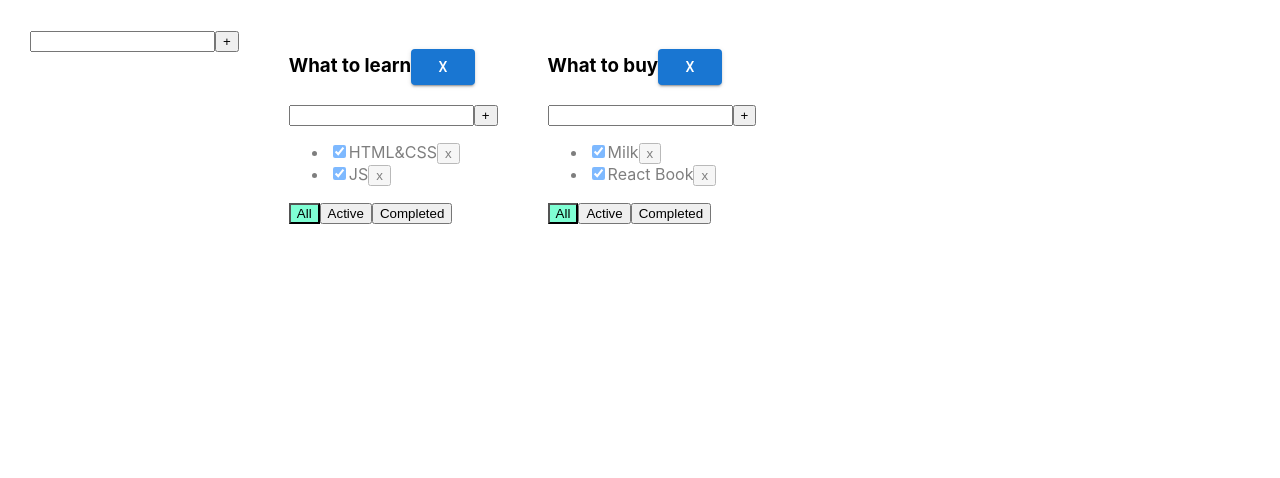
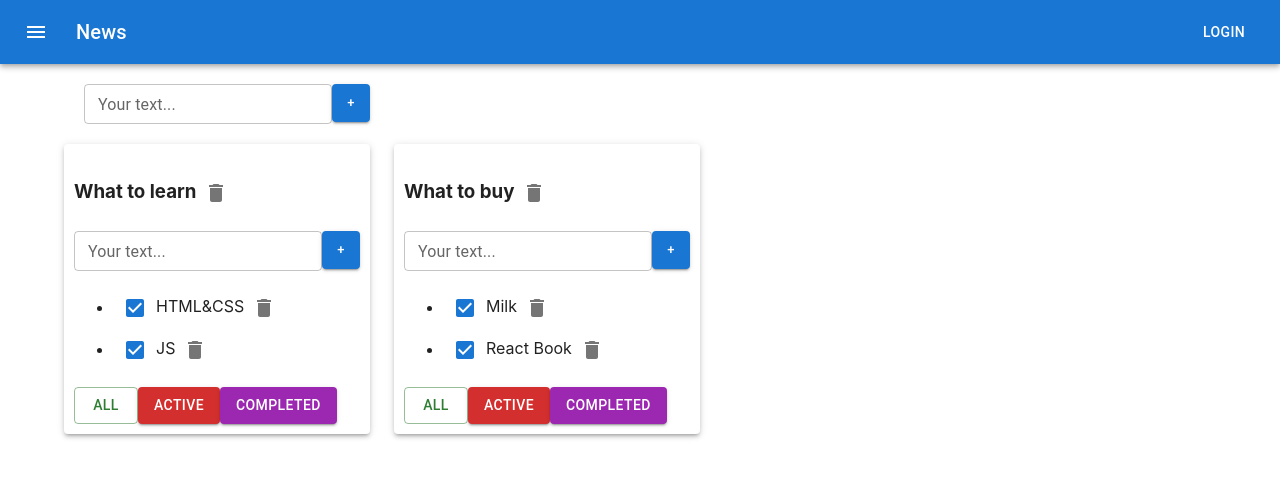
Before and after one commit to MrEvgeniy1989/todolist, a React (Create React App) app: page / in a window 1280 px wide. Shown: the top 478 px of the page. Built offline with nearby package versions, Linux system fonts and the light colour scheme.

Commit message:
Вторник_3_Игорь Середина занятия Материал Юай

```diff
--- a/package.json
+++ b/package.json
@@ -7,6 +7,7 @@
     "@emotion/react": "^11.10.5",
     "@emotion/styled": "^11.10.5",
     "@fontsource/roboto": "^4.5.8",
+    "@mui/icons-material": "^5.11.0",
     "@mui/material": "^5.11.0",
     "@mui/styled-engine-sc": "^5.11.0",
     "@testing-library/jest-dom": "^5.16.5",
@@ -22,7 +23,7 @@
     "react-dom": "^18.2.0",
     "react-scripts": "5.0.1",
     "styled-components": "^5.3.6",
-    "typescript": "^4.8.4",
+    "typescript": "^4.9.4",
     "uuid": "^9.0.0",
     "web-vitals": "^2.1.4"
   },
--- /dev/null
+++ b/src/AddItemForm.tsx
@@ -0,0 +1,58 @@
+import React, {ChangeEvent, KeyboardEvent, useState} from 'react';
+import Button from '@mui/material/Button';
+import TextField from '@mui/material/TextField';
+
+type AddItemFormPropsType = {
+    addItem: (title: string) => void
+}
+
+export function AddItemForm(props: AddItemFormPropsType) {
+
+    let [title, setTitle] = useState('')
+    let [error, setError] = useState<string | null>(null)
+
+    const addItem = () => {
+        if (title.trim() !== '') {
+            props.addItem(title);
+            setTitle('');
+        } else {
+            setError('Title is required');
+        }
+    }
+
+    const onChangeHandler = (e: ChangeEvent<HTMLInputElement>) => {
+        setTitle(e.currentTarget.value)
+    }
+
+    const onKeyPressHandler = (e: KeyboardEvent<HTMLInputElement>) => {
+        setError(null);
+        if (e.charCode === 13) {
+            addItem();
+        }
+    }
+
+    return <div>
+        {/*<input value={title}*/}
+        {/*       onChange={onChangeHandler}*/}
+        {/*       onKeyPress={onKeyPressHandler}*/}
+        {/*       className={error ? 'error' : ''}*/}
+        {/*/>*/}
+        <TextField
+            error={!!error}
+            size={'small'}
+            id="outlined-basic"
+            label={error ? 'Title is required' : 'Your text...'}
+            variant="outlined"
+            value={title}
+            onChange={onChangeHandler}
+            onKeyPress={onKeyPressHandler}
+        />
+        <Button variant="contained"
+                size={'small'}
+                onClick={addItem}
+                style={{maxWidth: '38px', maxHeight: '38px', minWidth: '38px', minHeight: '38px'}}
+        >+</Button>
+
+        {/*{error && <div className="error-message">{error}</div>}*/}
+    </div>
+}
--- a/src/App.css
+++ b/src/App.css
@@ -1,25 +1,25 @@
 
-.App {
-  padding: 30px;
-  display: flex;
-}
+/*.App {*/
+/*  padding: 30px;*/
+/*  display: flex;*/
+/*}*/
 
-.App > div {
-  margin-right: 50px;
-}
+/*.App > div {*/
+/*  margin-right: 50px;*/
+/*}*/
 
-.error {
-  border: red 1px solid;
-}
+/*.error {*/
+/*  border: red 1px solid;*/
+/*}*/
 
-.error-message {
-  color: red;
-}
+/*.error-message {*/
+/*  color: red;*/
+/*}*/
 
-.active-filter {
-  background-color: aquamarine;
-}
+/*.active-filter {*/
+/*  background-color: aquamarine;*/
+/*}*/
 
-.is-done {
-  opacity: 0.5;
-}
+/*.is-done {*/
+/*  opacity: 0.5;*/
+/*}*/
--- a/src/App.tsx
+++ b/src/App.tsx
@@ -2,7 +2,12 @@
 import './App.css';
 import {TaskType, Todolist} from './TodoList';
 import {v1} from 'uuid';
-import {Input} from './components/Input';
+import {AddItemForm} from './AddItemForm';
+import ButtonAppBar from './components/ButtonAppBar';
+import Container from '@mui/material/Container';
+import Grid from '@mui/material/Grid';
+import Paper from '@mui/material/Paper';
+
 
 export type FilterValuesType = 'all' | 'active' | 'completed';
 type TodolistType = {
@@ -17,6 +22,78 @@
 
 
 function App() {
+    function removeTask(id: string, todolistId: string) {
+        //достанем нужный массив по todolistId:
+        let todolistTasks = tasks[todolistId];
+        // перезапишем в этом объекте массив для нужного тудулиста отфилтрованным массивом:
+        tasks[todolistId] = todolistTasks.filter(t => t.id != id);
+        // засетаем в стейт копию объекта, чтобы React отреагировал перерисовкой
+        setTasks({...tasks});
+    }
+
+    function addTask(title: string, todolistId: string) {
+        let task = {id: v1(), title: title, isDone: false};
+        //достанем нужный массив по todolistId:
+        let todolistTasks = tasks[todolistId];
+        // перезапишем в этом объекте массив для нужного тудулиста копией, добавив в начало новую таску:
+        tasks[todolistId] = [task, ...todolistTasks];
+        // засетаем в стейт копию объекта, чтобы React отреагировал перерисовкой
+        setTasks({...tasks});
+    }
+
+    function changeFilter(value: FilterValuesType, todolistId: string) {
+        let todolist = todolists.find(tl => tl.id === todolistId);
+        if (todolist) {
+            todolist.filter = value;
+            setTodolists([...todolists])
+        }
+    }
+
+    function changeStatus(id: string, isDone: boolean, todolistId: string) {
+        //достанем нужный массив по todolistId:
+        let todolistTasks = tasks[todolistId];
+        // найдём нужную таску:
+        let task = todolistTasks.find(t => t.id === id);
+        //изменим таску, если она нашлась
+        if (task) {
+            task.isDone = isDone;
+            // засетаем в стейт копию объекта, чтобы React отреагировал перерисовкой
+            setTasks({...tasks});
+        }
+    }
+
+    function changeTaskTitle(id: string, newTitle: string, todolistId: string) {
+        //достанем нужный массив по todolistId:
+        let todolistTasks = tasks[todolistId];
+        // найдём нужную таску:
+        let task = todolistTasks.find(t => t.id === id);
+        //изменим таску, если она нашлась
+        if (task) {
+            task.title = newTitle;
+            // засетаем в стейт копию объекта, чтобы React отреагировал перерисовкой
+            setTasks({...tasks});
+        }
+    }
+
+    function removeTodolist(id: string) {
+        // засунем в стейт список тудулистов, id которых не равны тому, который нужно выкинуть
+        setTodolists(todolists.filter(tl => tl.id != id));
+        // удалим таски для этого тудулиста из второго стейта, где мы храним отдельно таски
+        delete tasks[id]; // удаляем св-во из объекта... значением которого являлся массив тасок
+        // засетаем в стейт копию объекта, чтобы React отреагировал перерисовкой
+        setTasks({...tasks});
+    }
+
+    function changeTodolistTitle(id: string, title: string) {
+        // найдём нужный todolist
+        const todolist = todolists.find(tl => tl.id === id);
+        if (todolist) {
+            // если нашёлся - изменим ему заголовок
+            todolist.title = title;
+            setTodolists([...todolists]);
+        }
+    }
+
     let todolistId1 = v1();
     let todolistId2 = v1();
 
@@ -36,76 +113,26 @@
         ]
     });
 
-    const updateTask = (todolistId: string, taskID: string, newTitle: string) => {
+    function addTodolist(title: string) {
+        let newTodolistId = v1();
+        let newTodolist: TodolistType = {id: newTodolistId, title: title, filter: 'all'};
+        setTodolists([newTodolist, ...todolists]);
         setTasks({
             ...tasks,
-            [todolistId]: tasks[todolistId].map(el => el.id === taskID ? {...el, title: newTitle} : el)
+            [newTodolistId]: []
         })
-    }
-
-    const updateTodolist = (todolistId: string, newTitle: string) => {
-        setTodolists(todolists.map(el=>el.id===todolistId? {...el, title:newTitle}:el))
-    }
-
-    function removeTask(id: string, todolistId: string) {
-        //достанем нужный массив по todolistId:
-        let todolistTasks = tasks[todolistId];
-        // перезапишем в этом объекте массив для нужного тудулиста отфилтрованным массивом:
-        tasks[todolistId] = todolistTasks.filter(t => t.id != id);
-        // засетаем в стейт копию объекта, чтобы React отреагировал перерисовкой
-        setTasks({...tasks});
-    }
-
-    function addTask(todolistId: string, title: string) {
-        let task = {id: v1(), title: title, isDone: false};
-        //достанем нужный массив по todolistId:
-        let todolistTasks = tasks[todolistId];
-        // перезапишем в этом объекте массив для нужного тудулиста копией, добавив в начало новую таску:
-        tasks[todolistId] = [task, ...todolistTasks];
-        // засетаем в стейт копию объекта, чтобы React отреагировал перерисовкой
-        setTasks({...tasks});
-    }
-
-    const addTodolist = (title: string) => {
-        const newID = v1()
-        const newTodo: TodolistType = {id: newID, title: title, filter: 'all'}
-        setTodolists([newTodo, ...todolists])
-        setTasks({[newID]: [], ...tasks})
-    }
-
-    function changeStatus(id: string, isDone: boolean, todolistId: string) {
-        //достанем нужный массив по todolistId:
-        let todolistTasks = tasks[todolistId];
-        // найдём нужную таску:
-        let task = todolistTasks.find(t => t.id === id);
-        //изменим таску, если она нашлась
-        if (task) {
-            task.isDone = isDone;
-            // засетаем в стейт копию объекта, чтобы React отреагировал перерисовкой
-            setTasks({...tasks});
-        }
-    }
-
-    function changeFilter(value: FilterValuesType, todolistId: string) {
-        let todolist = todolists.find(tl => tl.id === todolistId);
-        if (todolist) {
-            todolist.filter = value;
-            setTodolists([...todolists])
-        }
-    }
-
-    function removeTodolist(id: string) {
-        // засунем в стейт список тудулистов, id которых не равны тому, который нужно выкинуть
-        setTodolists(todolists.filter(tl => tl.id != id));
-        // удалим таски для этого тудулиста из второго стейта, где мы храним отдельно таски
-        delete tasks[id]; // удаляем св-во из объекта... значением которого являлся массив тасок
-        // засетаем в стейт копию объекта, чтобы React отреагировал перерисовкой
-        setTasks({...tasks});
     }
 
     return (
         <div className="App">
-            <Input callback={addTodolist}/>
+            <ButtonAppBar/>
+            <Container fixed>
+
+                <Grid container style={{padding: "20px"}}>
+                    <AddItemForm addItem={addTodolist}/>
+                </Grid>
+
+                <Grid container spacing={3}>
                     {
                         todolists.map(tl => {
                             let allTodolistTasks = tasks[tl.id];
@@ -118,7 +145,9 @@
                                 tasksForTodolist = allTodolistTasks.filter(t => t.isDone === true);
                             }
 
-                    return <Todolist
+                            return <Grid item>
+                                <Paper elevation={3} style={{padding: '10px'}}>
+                                    <Todolist
                                         key={tl.id}
                                         id={tl.id}
                                         title={tl.title}
@@ -129,12 +158,15 @@
                                         changeTaskStatus={changeStatus}
                                         filter={tl.filter}
                                         removeTodolist={removeTodolist}
-                        updateTask={updateTask}
-                        updateTodolist={updateTodolist}
+                                        changeTaskTitle={changeTaskTitle}
+                                        changeTodolistTitle={changeTodolistTitle}
                                     />
+                                </Paper>
+                            </Grid>
                         })
                     }
-
+                </Grid>
+            </Container>
         </div>
     );
 }
--- /dev/null
+++ b/src/EditableSpan.tsx
@@ -0,0 +1,27 @@
+import React, {ChangeEvent, useState} from 'react';
+
+type EditableSpanPropsType = {
+    value: string
+    onChange: (newValue: string) => void
+}
+
+export function EditableSpan(props: EditableSpanPropsType) {
+    let [editMode, setEditMode] = useState(false);
+    let [title, setTitle] = useState(props.value);
+
+    const activateEditMode = () => {
+        setEditMode(true);
+        setTitle(props.value);
+    }
+    const activateViewMode = () => {
+        setEditMode(false);
+        props.onChange(title);
+    }
+    const changeTitle = (e: ChangeEvent<HTMLInputElement>) => {
+        setTitle(e.currentTarget.value)
+    }
+
+    return editMode
+        ? <input value={title} onChange={changeTitle} autoFocus onBlur={activateViewMode}/>
+        : <span onDoubleClick={activateEditMode}>{props.value}</span>
+}
--- a/src/TodoList.tsx
+++ b/src/TodoList.tsx
@@ -1,8 +1,11 @@
-import React, {ChangeEvent, useState, KeyboardEvent} from 'react';
+import React, {ChangeEvent} from 'react';
 import {FilterValuesType} from './App';
-import {Input} from './components/Input';
-import {EditableSpan} from './components/EditableSpan';
-import {Button} from '@mui/material';
+import {AddItemForm} from './AddItemForm';
+import {EditableSpan} from './EditableSpan';
+import IconButton from '@mui/material/IconButton';
+import DeleteIcon from '@mui/icons-material/Delete';
+import Button from '@mui/material/Button';
+import Checkbox from '@mui/material/Checkbox';
 
 export type TaskType = {
     id: string
@@ -19,35 +22,35 @@
     addTask: (title: string, todolistId: string) => void
     changeTaskStatus: (id: string, isDone: boolean, todolistId: string) => void
     removeTodolist: (id: string) => void
+    changeTodolistTitle: (id: string, newTitle: string) => void
     filter: FilterValuesType
-    updateTask: (todolistId: string, taskID: string, newTitle: string) => void
-    updateTodolist: (todolistId: string, newTitle: string) => void
+    changeTaskTitle: (taskId: string, newTitle: string, todolistId: string) => void
 }
 
 export function Todolist(props: PropsType) {
-    const removeTodolist = () => props.removeTodolist(props.id)
-    const onAllClickHandler = () => props.changeFilter('all', props.id);
-    const onActiveClickHandler = () => props.changeFilter('active', props.id);
-    const onCompletedClickHandler = () => props.changeFilter('completed', props.id);
-
-    const addTaskHandler = (newTitle: string) => {
-        props.addTask(props.id, newTitle)
+    const addTask = (title: string) => {
+        props.addTask(title, props.id);
     }
 
-    const updateTodolistHandler = (newTitle: string) => {
-        props.updateTodolist(props.id, newTitle)
+    const removeTodolist = () => {
+        props.removeTodolist(props.id);
+    }
+    const changeTodolistTitle = (title: string) => {
+        props.changeTodolistTitle(props.id, title);
     }
 
+    const onAllClickHandler = () => props.changeFilter("all", props.id);
+    const onActiveClickHandler = () => props.changeFilter("active", props.id);
+    const onCompletedClickHandler = () => props.changeFilter("completed", props.id);
 
     return <div>
-        <h3>
-            {/*{props.title}*/}
-            <EditableSpan title={props.title} callback={updateTodolistHandler}/>
+        <h3> <EditableSpan value={props.title} onChange={changeTodolistTitle} />
             {/*<button onClick={removeTodolist}>x</button>*/}
-            <Button variant="contained" onClick={removeTodolist}>x</Button>
-
+            <IconButton aria-label="delete" onClick={removeTodolist}>
+                <DeleteIcon />
+            </IconButton>
         </h3>
-        <Input callback={addTaskHandler}/>
+        <AddItemForm addItem={addTask}/>
         <ul>
             {
                 props.tasks.map(t => {
@@ -56,31 +59,37 @@
                         let newIsDoneValue = e.currentTarget.checked;
                         props.changeTaskStatus(t.id, newIsDoneValue, props.id);
                     }
-
-
-                    const updateTaskHandler = (newTitle: string) => {
-                        props.updateTask(props.id, t.id, newTitle)
+                    const onTitleChangeHandler = (newValue: string) => {
+                        props.changeTaskTitle(t.id, newValue, props.id);
                     }
 
 
-                    return <li key={t.id} className={t.isDone ? 'is-done' : ''}>
-                        <input type="checkbox" onChange={onChangeHandler} checked={t.isDone}/>
-                        <EditableSpan title={t.title} callback={updateTaskHandler}/>
-                        <button onClick={onClickHandler}>x</button>
+                    return <li key={t.id} className={t.isDone ? "is-done" : ""}>
+                        <Checkbox defaultChecked onChange={onChangeHandler} checked={t.isDone}/>
+                        {/*<input type="checkbox" onChange={onChangeHandler} checked={t.isDone}/>*/}
+                        <EditableSpan value={t.title} onChange={onTitleChangeHandler} />
+                        {/*<button onClick={onClickHandler}>x</button>*/}
+                        <IconButton aria-label="delete" onClick={onClickHandler}>
+                            <DeleteIcon />
+                        </IconButton>
                     </li>
                 })
             }
         </ul>
         <div>
-            <button className={props.filter === 'all' ? 'active-filter' : ''}
-                    onClick={onAllClickHandler}>All
-            </button>
-            <button className={props.filter === 'active' ? 'active-filter' : ''}
-                    onClick={onActiveClickHandler}>Active
-            </button>
-            <button className={props.filter === 'completed' ? 'active-filter' : ''}
-                    onClick={onCompletedClickHandler}>Completed
-            </button>
+            <Button variant={props.filter === 'all' ? "outlined" : 'contained'} color="success" onClick={onAllClickHandler}>All</Button>
+            <Button variant={props.filter === 'active' ? "outlined" : 'contained'} color="error" onClick={onActiveClickHandler}>Active</Button>
+            <Button variant={props.filter === 'completed' ? "outlined" : 'contained'} color="secondary" onClick={onCompletedClickHandler}>Completed</Button>
+
+            {/*<button className={props.filter === 'all' ? "active-filter" : ""}*/}
+            {/*        onClick={onAllClickHandler}>All*/}
+            {/*</button>*/}
+            {/*<button className={props.filter === 'active' ? "active-filter" : ""}*/}
+            {/*        onClick={onActiveClickHandler}>Active*/}
+            {/*</button>*/}
+            {/*<button className={props.filter === 'completed' ? "active-filter" : ""}*/}
+            {/*        onClick={onCompletedClickHandler}>Completed*/}
+            {/*</button>*/}
         </div>
     </div>
 }
--- /dev/null
+++ b/src/components/ButtonAppBar.tsx
@@ -0,0 +1,32 @@
+import * as React from 'react';
+import AppBar from '@mui/material/AppBar';
+import Box from '@mui/material/Box';
+import Toolbar from '@mui/material/Toolbar';
+import Typography from '@mui/material/Typography';
+import Button from '@mui/material/Button';
+import IconButton from '@mui/material/IconButton';
+import MenuIcon from '@mui/icons-material/Menu';
+
+export default function ButtonAppBar() {
+    return (
+        <Box sx={{ flexGrow: 1 }}>
+            <AppBar position="static">
+                <Toolbar>
+                    <IconButton
+                        size="large"
+                        edge="start"
+                        color="inherit"
+                        aria-label="menu"
+                        sx={{ mr: 2 }}
+                    >
+                        <MenuIcon />
+                    </IconButton>
+                    <Typography variant="h6" component="div" sx={{ flexGrow: 1 }}>
+                        News
+                    </Typography>
+                    <Button color="inherit">Login</Button>
+                </Toolbar>
+            </AppBar>
+        </Box>
+    );
+}
```
Also changed, not shown: 1 other file (tests, documents, lock files or other folders). Lines whose indentation alone changed are shown as unchanged.
